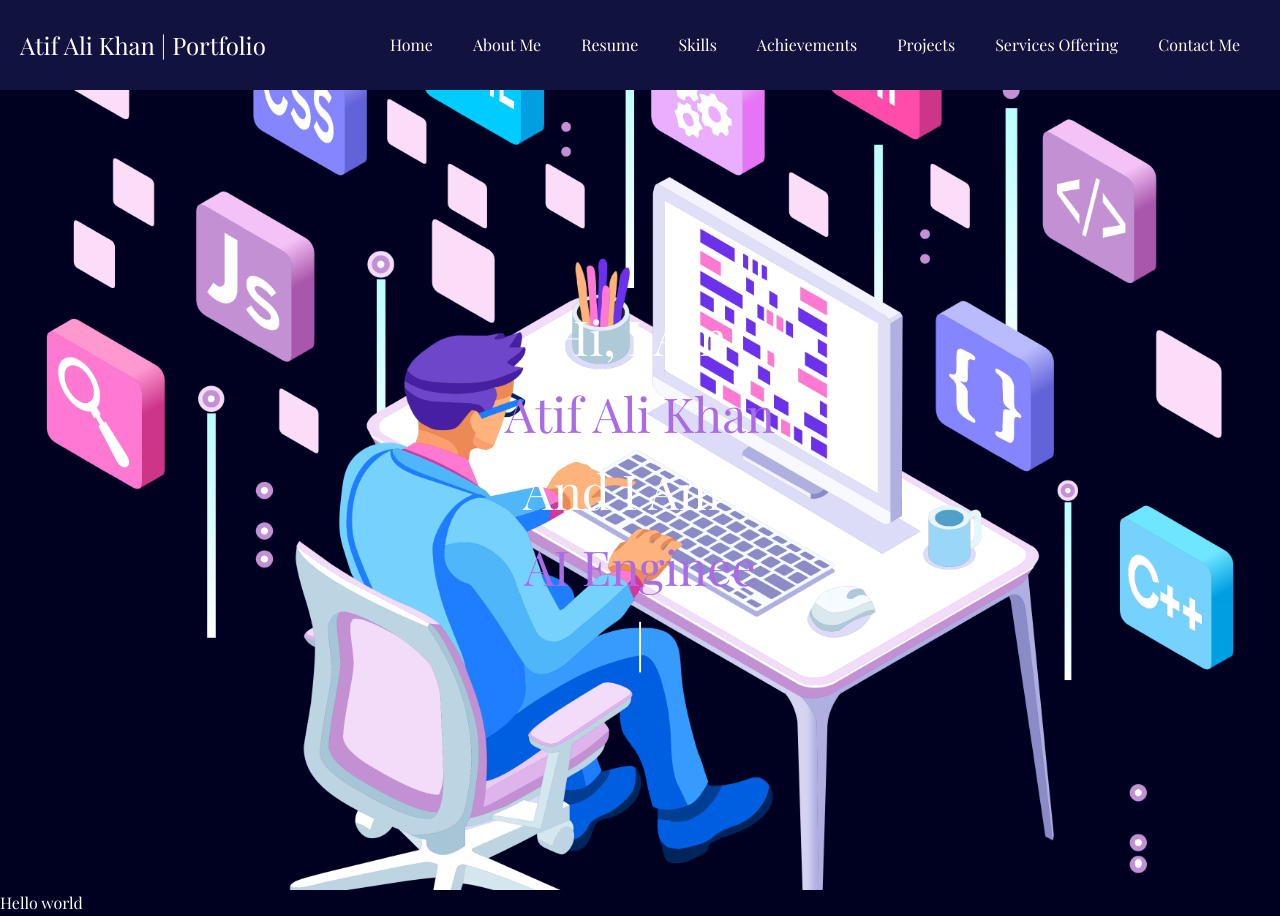
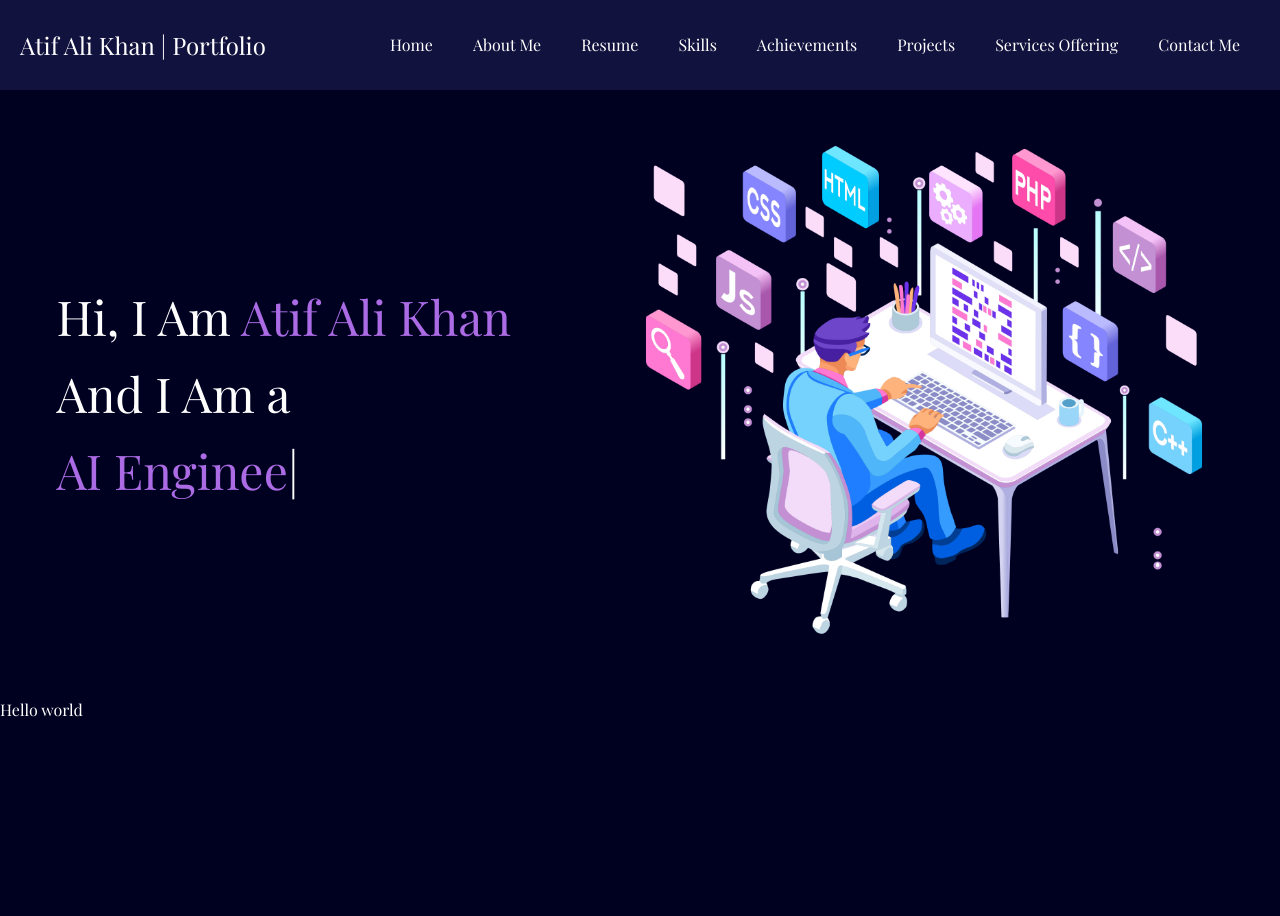
Before and after one commit to atifali4u/portfolio-website, a plain HTML site: page index.html in a window 1280 px wide. After the commit the page ends 800 px from the top, so only its background shows below. Drawn offline with nearby package versions, Linux system fonts and the light colour scheme; a web font is replaced by a local one.

Commit message:
Updated homepage layout

```diff
--- a/index.html
+++ b/index.html
@@ -40,7 +40,12 @@
           <div>And I Am a</div>
           <span id="element"></span>
         </div>
+        <div class="right-section">
+            <img src="images/DeveloperImage.png" alt="Image cannot be load" height="600px">
+        </div>
       </section>
+
+
       <section class="second-section">
         <p>Hello world</p>
       </section>
--- a/styles.css
+++ b/styles.css
@@ -39,19 +39,19 @@
       }
 
       /* Flex container adjustments */
-      .left-section {
-        font-size: 3rem;
+      .first-section {
+        /* font-size: 3rem;
         background-image: url("/images/DeveloperImage.png");
         background-repeat: no-repeat;
-        background-size: cover; /* Ensure the image covers the entire .left-section */
-        background-position: center; /* Center the image within the .left-section */
-        width: 100%; /* Adjust as needed */
-        height: 100vh; /* Adjust the height as per your layout needs */
-        padding: 20px; /* Optional: add padding if you need space inside the section */
-        color: white; /* Ensure the text remains visible over the image */
+        background-size: cover;
+        background-position: center;
+        width: 100%;
+        height: 100vh;
+        padding: 20px;  */
+        color: white;
         display: flex;
-        flex-direction: column;
-        justify-content: center;
+        flex-direction: row;
+        justify-content: space-around;
         align-items: center;
       }
 
```
